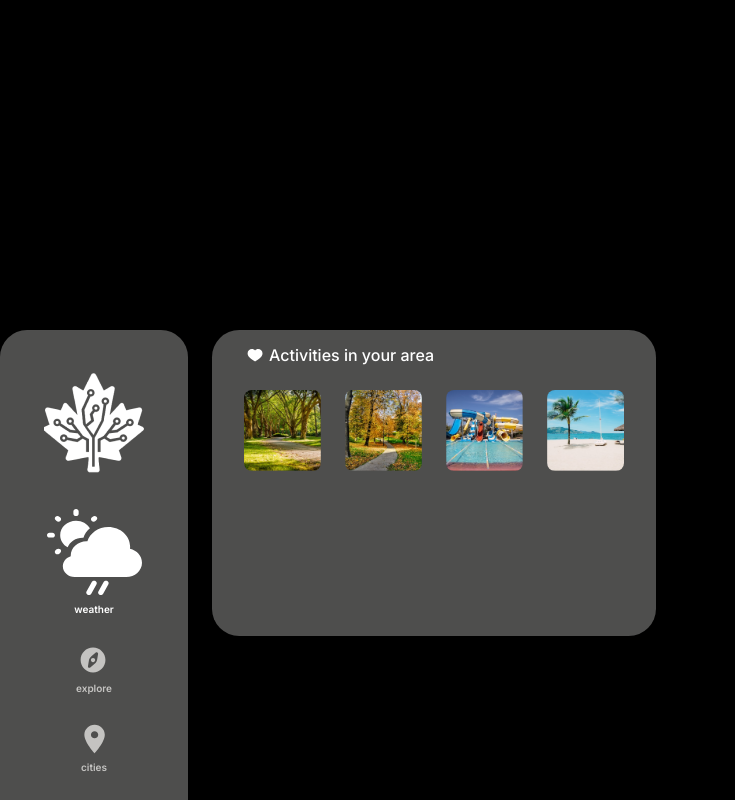
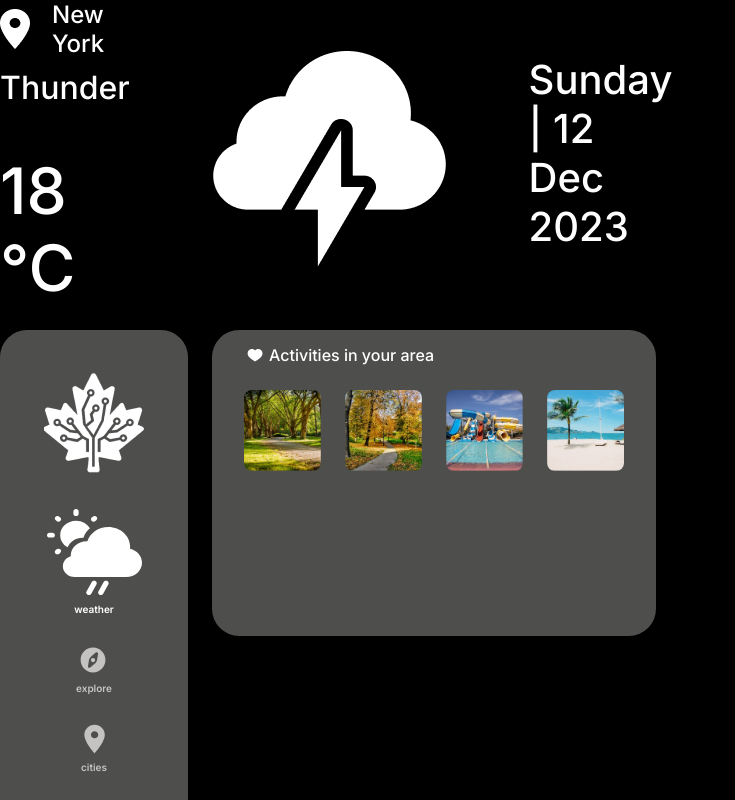
Before and after one commit to Scholak/2ece89c0-c269-4882-ac99-60ff13ca91f3, a React (Vite) app: page / in a window 1280 px wide. Shown: the top 800 px of the page, without its empty margins (0-735 px from the left). Built offline with nearby package versions, Linux system fonts and the light colour scheme.

Commit message:
feat: info component completed for desktop view

```diff
--- a/src/App.tsx
+++ b/src/App.tsx
@@ -1,9 +1,10 @@
-import { Activities, Menu } from './components'
+import { Activities, Menu, Info } from './components'
 
 const App = () => {
   return (
 		<main>
 			<Menu />
+			<Info />
 			<Activities />
 		</main>
 	)
--- /dev/null
+++ b/src/components/Info/Info.module.scss
@@ -0,0 +1,41 @@
+.container {
+  grid-area: info;
+  display: flex;
+  align-items: center;
+  gap: 60px;
+
+  .left {
+    display: flex;
+    flex-direction: column;
+    gap: 10px;
+    height: 100%;
+
+    .location {
+      display: flex;
+      align-items: center;
+      gap: 22px;
+
+      p {
+        font-size: 24px;
+        font-weight: 500;
+      }
+    }
+
+    .type {
+      font-size: 32px;
+      font-weight: 500;
+    }
+
+    .degree {
+      margin-top: auto;
+      font-size: 64px;
+      font-weight: 500;
+    }
+  }
+
+  .date {
+    margin-left: auto;
+    font-size: 40px;
+    font-weight: 500;
+  }
+}
--- /dev/null
+++ b/src/components/Info/Info.tsx
@@ -0,0 +1,26 @@
+import styles from './Info.module.scss'
+import locationIcon from '../../assets/locationIcon.png'
+import thunderIcon from '../../assets/thunderIcon.png'
+import { useSelector } from 'react-redux'
+import { RootState } from '../../redux/store'
+
+const Info = () => {
+  const { city, type, degree } = useSelector((state: RootState) => state.weather)
+
+  return (
+		<div className={styles.container}>
+			<div className={styles.left}>
+				<div className={styles.location}>
+					<img src={locationIcon} alt='location icon' />
+					<p>{city}</p>
+				</div>
+				<p className={styles.type}>{type}</p>
+				<p className={styles.degree}>{degree} °C</p>
+			</div>
+			<img src={thunderIcon} alt='thunder icon' />
+			<p className={styles.date}>Sunday | 12 Dec 2023</p>
+		</div>
+	)
+}
+
+export default Info
--- a/src/components/index.ts
+++ b/src/components/index.ts
@@ -1,2 +1,3 @@
 export { default as Activities } from './Activities/Activities'
 export { default as Menu } from './Menu/Menu'
+export { default as Info } from './Info/Info'
```
Also changed, not shown: src/assets/locationIcon.png (added), src/assets/thunderIcon.png (added).
